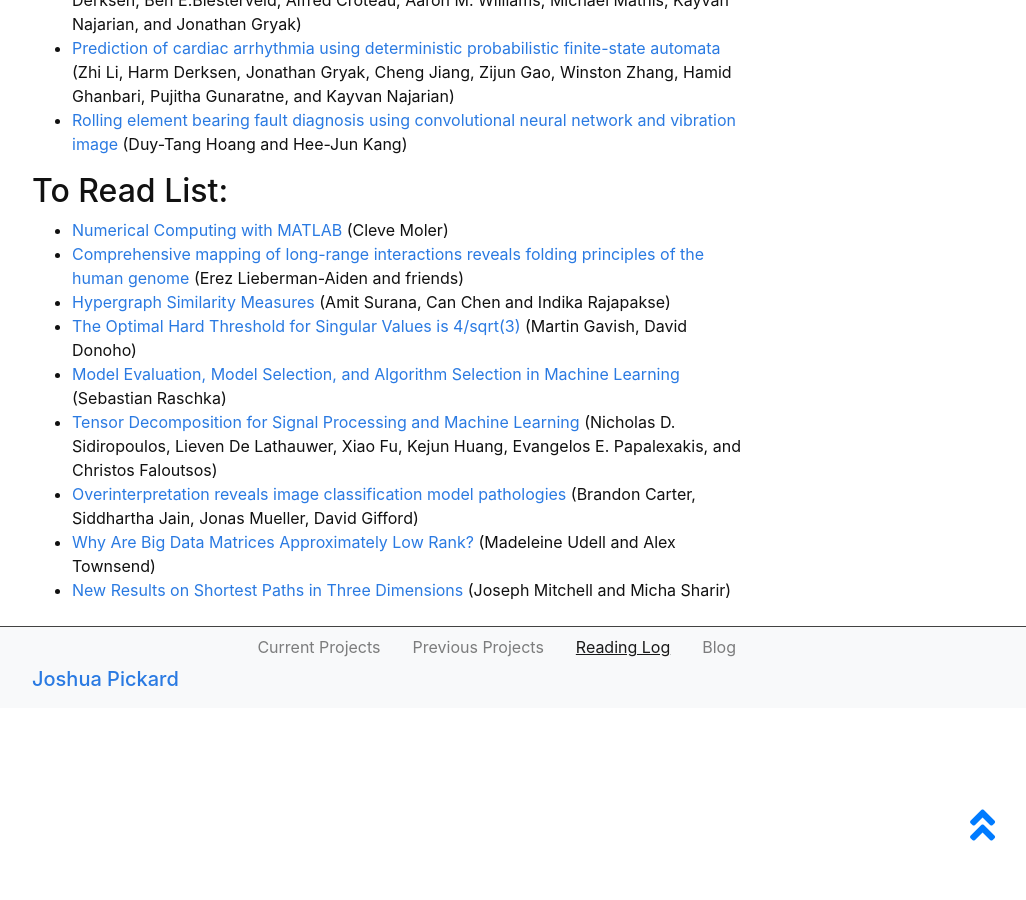
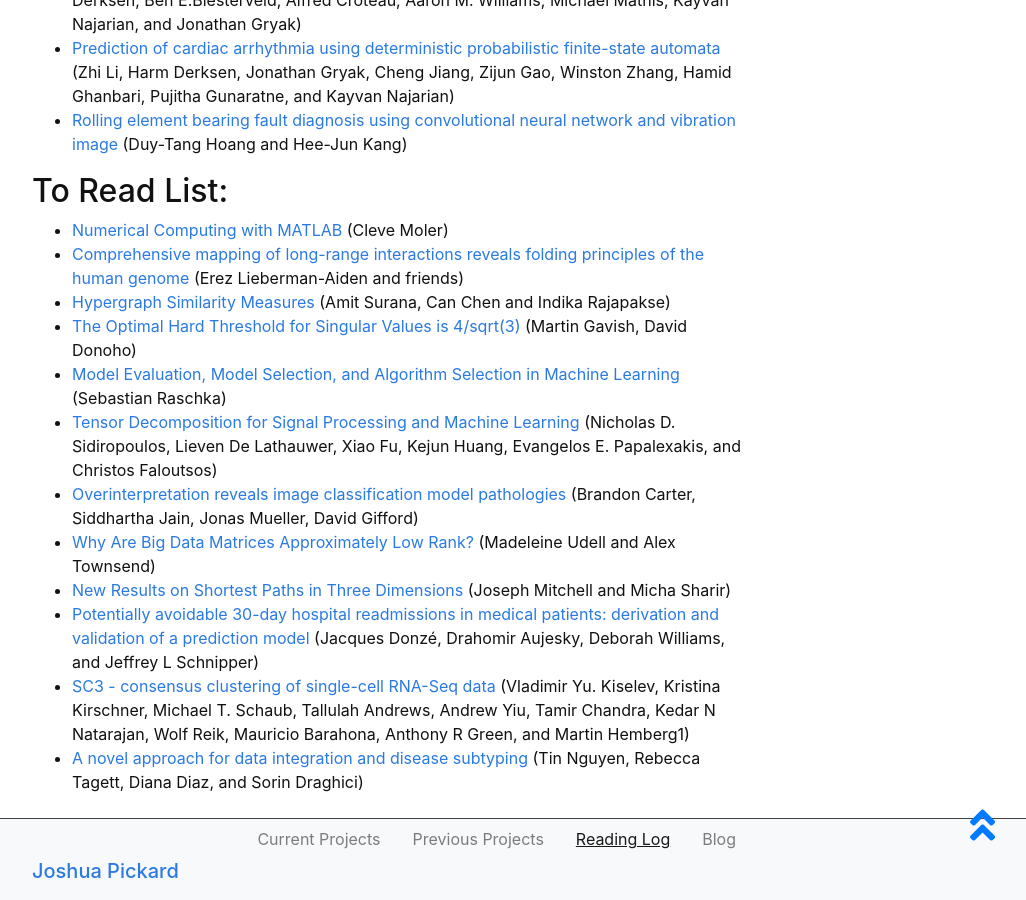
Before and after one commit to Jpickard1/jpickard1.github.io, a Jekyll site: the page built from content/3-Reading_Log.md, in a window 1280 px wide and 900 px high, scrolled down 1059 px. Shown: the whole window, without its empty margins (248-1274 px from the left). Built offline with Jekyll 4.4.1, drawn with Linux system fonts in a browser that asks for light colours.

Commit message:
Update 3-Reading_Log.md

```diff
--- a/content/3-Reading_Log.md
+++ b/content/3-Reading_Log.md
@@ -44,3 +44,6 @@ Huang,  Evangelos E. Papalexakis, and Christos Faloutsos)
 - [Overinterpretation reveals image classification model pathologies](https://arxiv.org/pdf/2003.08907.pdf) (Brandon Carter, Siddhartha Jain, Jonas Mueller, David Gifford)
 - [Why Are Big Data Matrices Approximately Low Rank?](https://drive.google.com/file/d/1UvWK3nFKOvP_ik7cAqqbsUfKJeO02cP4/view) (Madeleine Udell and Alex Townsend)
 - [New Results on Shortest Paths in Three Dimensions](http://www.ams.sunysb.edu/~jsbm/papers/p166-mitchell.pdf) (Joseph Mitchell and Micha Sharir)
+- [Potentially avoidable 30-day hospital readmissions in medical patients: derivation and validation of a prediction model](https://jamanetwork.com/journals/jamainternalmedicine/fullarticle/1672282) (Jacques Donzé, Drahomir Aujesky, Deborah Williams, and Jeffrey L Schnipper)
+- [SC3 - consensus clustering of single-cell RNA-Seq data](https://pubmed.ncbi.nlm.nih.gov/28346451/) (Vladimir Yu. Kiselev, Kristina Kirschner, Michael T. Schaub, Tallulah Andrews, Andrew Yiu, Tamir Chandra, Kedar N Natarajan, Wolf Reik, Mauricio Barahona, Anthony R Green, and Martin Hemberg1)
+- [A novel approach for data integration and disease subtyping](https://pubmed.ncbi.nlm.nih.gov/29066617/) (Tin Nguyen, Rebecca Tagett, Diana Diaz, and Sorin Draghici)
```
